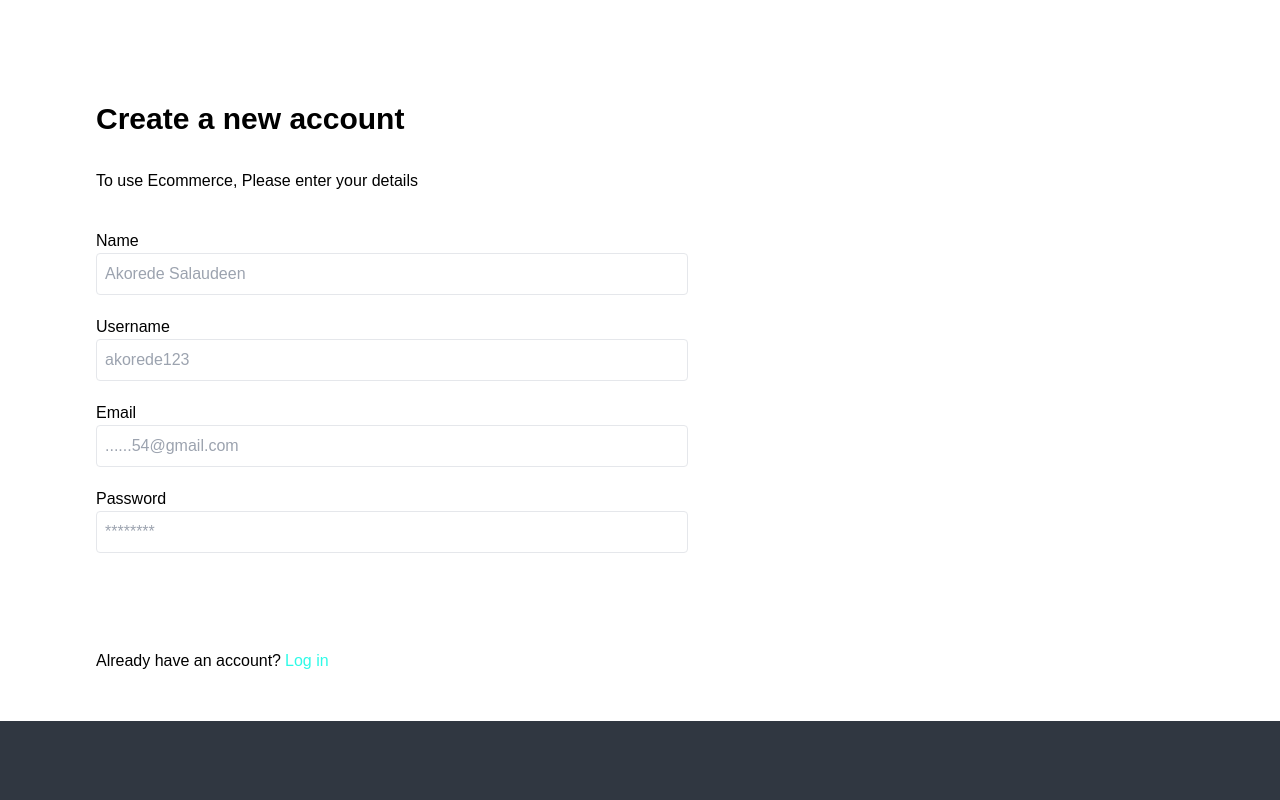
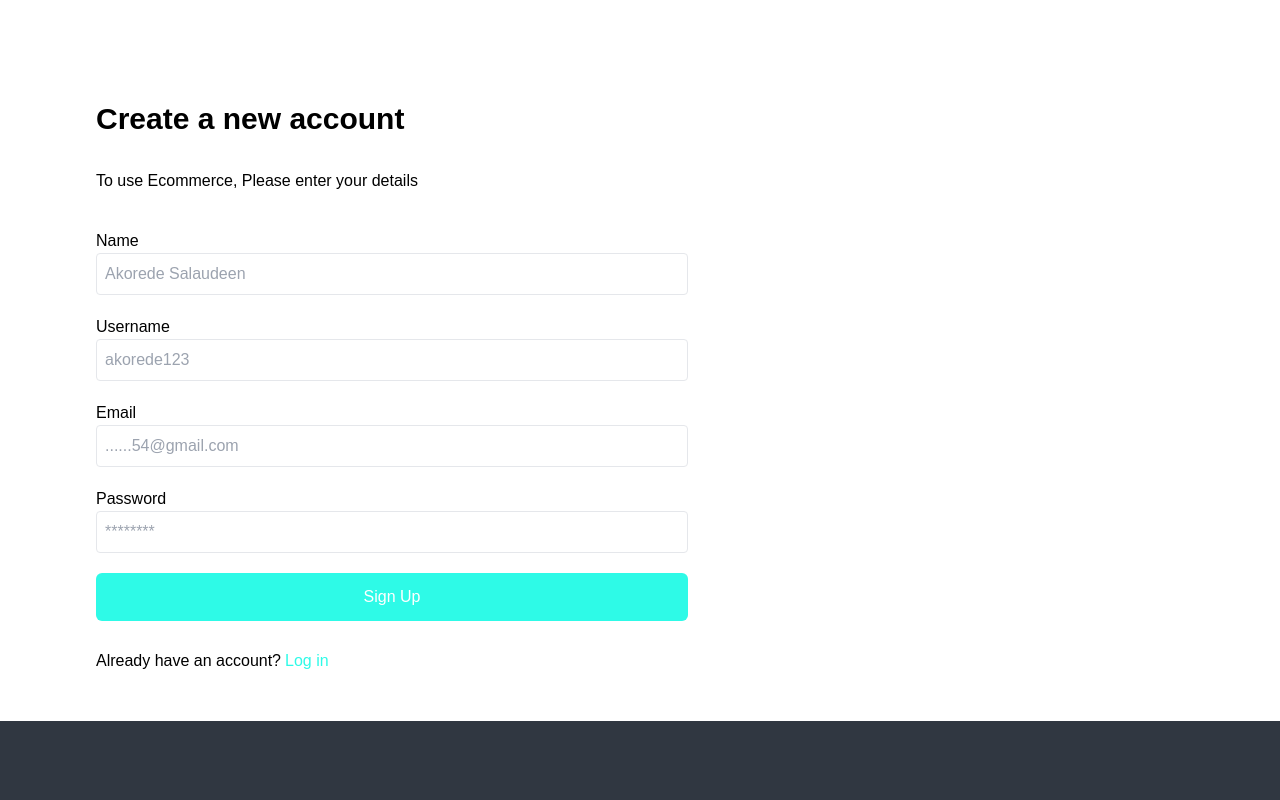
Before and after one commit to Ayotomiwadavid/letscreate-jewelry, a React (Vite) app: page /sign-up in a window 1280 px wide. Shown: the top 800 px of the page. Built offline with nearby package versions, Linux system fonts and the light colour scheme.

Commit message:
update PR

```diff
--- a/src/components/Auths/signin.jsx
+++ b/src/components/Auths/signin.jsx
@@ -53,7 +53,7 @@ const SigninForm = () => {
             <button
               type="submit"
               onClick={signInAccount}
-              className="bg-black text-white p-3 rounded-md"
+              className="bg-primary text-white p-3 rounded-md"
             >
               {isLoading ? (
                 <div className="flex gap-3 justify-center items-center">
--- a/src/components/Auths/signup.jsx
+++ b/src/components/Auths/signup.jsx
@@ -79,7 +79,7 @@ const SignupForm = () => {
             <button
               type="submit"
               onClick={createUserAccount}
-              className="bg-black text-white p-3 rounded-md"
+              className="bg-primary text-white p-3 rounded-md"
             >
               {isLoading ? (
                 <div className="flex gap-3 justify-center items-center">
```
